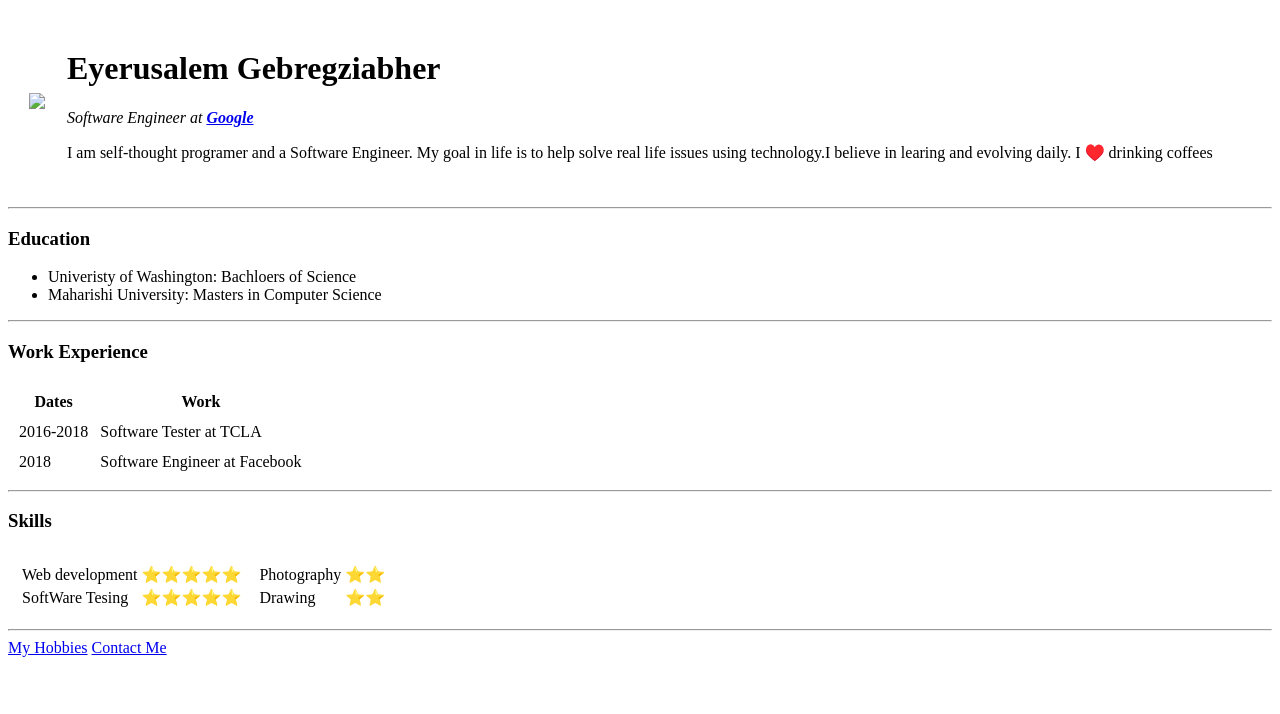
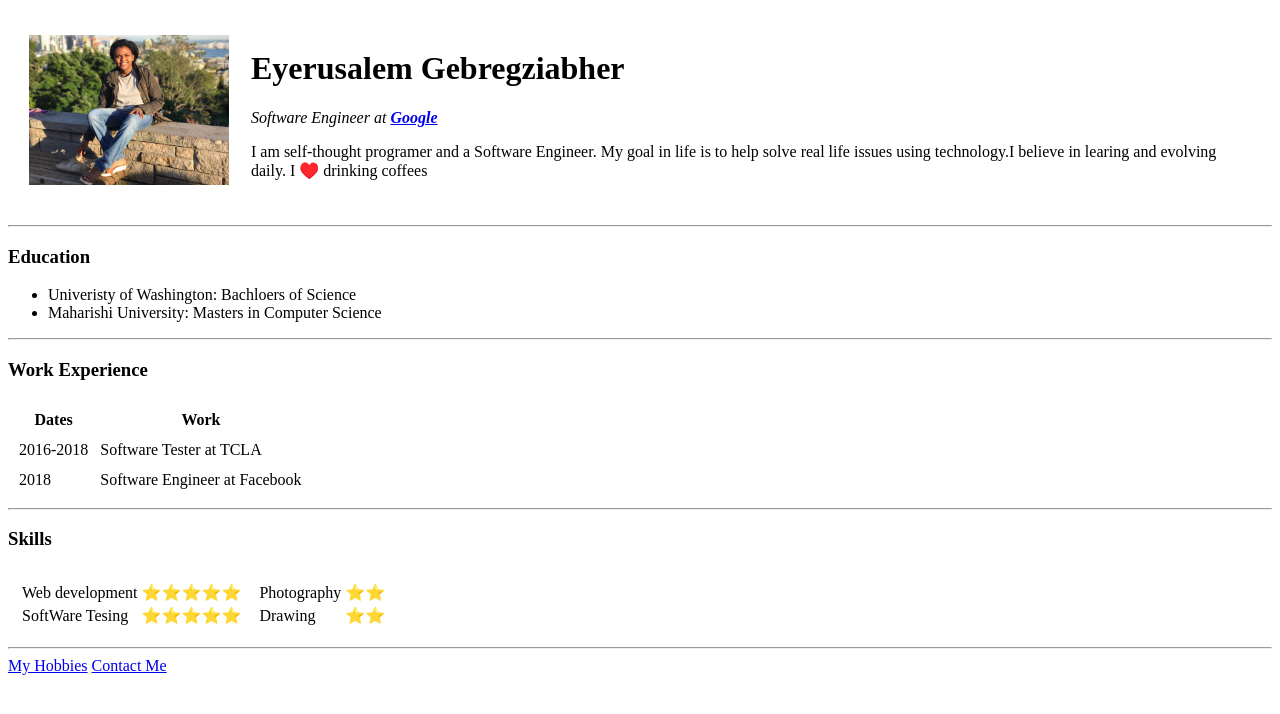
Before and after one commit to eyerus27/cv, a plain HTML site: page index.html in a window 1280 px wide. Drawn offline with Linux system fonts and the light colour scheme.

Commit message:
Add initial cv files

```diff
--- a/index.html
+++ b/index.html
@@ -10,7 +10,7 @@
   <table cellspacing="20">
     <tr>
       <td>
-        <img src="index.jpg" height="150px">
+        <img src="Images/eyerus.jpg" height="150px">
       </td>
       <td>
         <h1>Eyerusalem Gebregziabher</h1>
```
Also changed, not shown: Images/eyerus.jpg (added).
